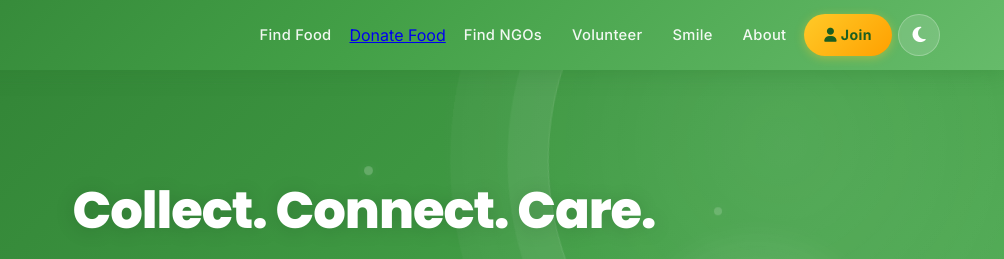
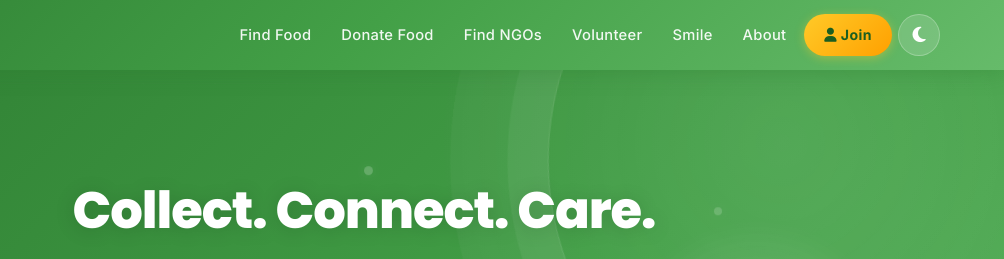
Before and after one commit to team-yukti-official/secondserve, a plain HTML site: page index.html in a window 1280 px wide. Shown: the top 259 px of the page, 276-1280 px from the left. Drawn offline with nearby package versions, Linux system fonts and the light colour scheme; no server answers.

Commit message:
Update index.html

```diff
--- a/index.html
+++ b/index.html
@@ -164,7 +164,7 @@
             </div>
             <nav class="nav-menu">
                 <a href="#food-listings" class="nav-link">Find Food</a>
-               <a href="donate.html" onclick="if(typeof AuthManager!=='undefined'&&!AuthManager.isLoggedIn()){event.preventDefault();sessionStorage.setItem('redirectAfterLogin','/donate.html');window.location.href='login.html';}">Donate Food</a>
+                <a href="donate.html" class="nav-link" onclick="if(typeof AuthManager!=='undefined'&&!AuthManager.isLoggedIn()){event.preventDefault();sessionStorage.setItem('redirectAfterLogin','/donate.html');window.location.href='login.html';}">Donate Food</a>
                 <a href="find-ngo.html" class="nav-link">Find NGOs</a>
                 <a href="volunteer.html" class="nav-link">Volunteer</a>
                 <a href="heart.html" class="nav-link">Smile</a>
```
